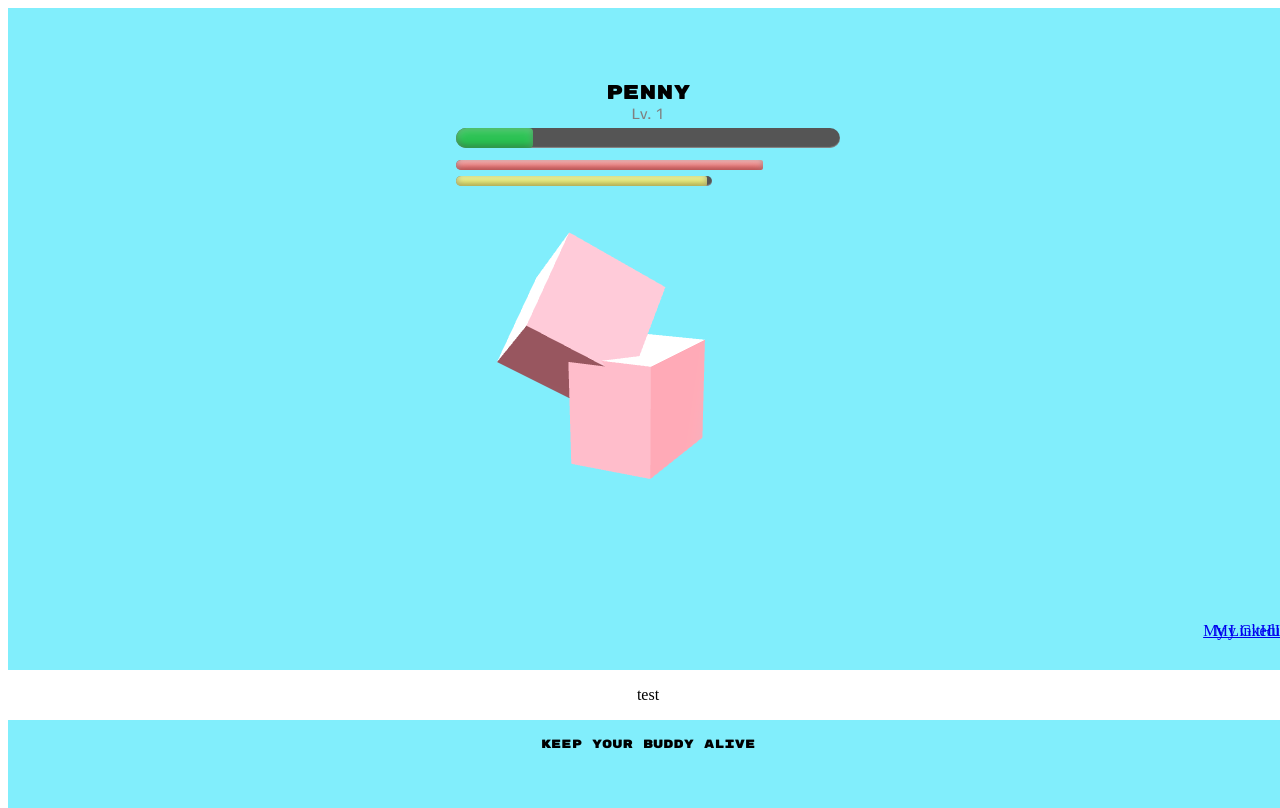
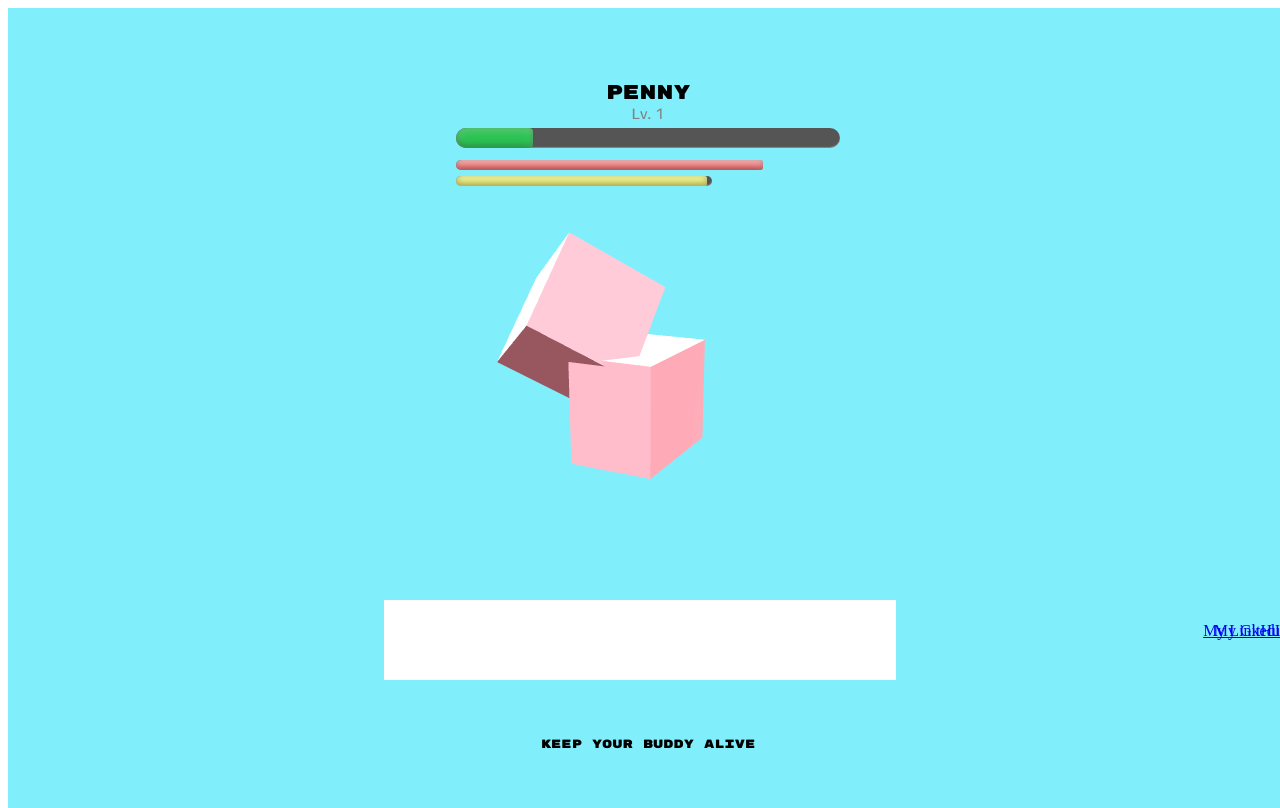
Before and after one commit to ablin2012/my-little-buddy, a website built with webpack: page index.html in a window 1280 px wide. Built offline with nearby package versions, Linux system fonts and the light colour scheme; animation ran at ten frames a second.

Commit message:
food images added

```diff
--- a/index.html
+++ b/index.html
@@ -27,11 +27,9 @@
       </div>
       <a class="personal-link" href="https://www.linkedin.com/in/adam-lin-2020/" target="blank">My LinkedIn</a>
       <a class="personal-link" href="https://github.com/ablin2012" target="blank">My GitHub</a>
-      <div id="food-hotbar">
-          <ul id="food">
-              <li>test</li>
-          </ul>
-      </div>
+      <canvas id="food-hotbar">
+
+      </canvas>
   </body>
 
 </html>
--- a/src/index.js
+++ b/src/index.js
@@ -15,10 +15,12 @@ document.addEventListener('DOMContentLoaded', function(event) {
     yTarget,
     floor;
 
+    // DOM elements
     let expBar = document.getElementById('exp-bar').firstElementChild;
     let hungerBar = document.getElementById('hunger-bar').firstElementChild;
     let happinessBar = document.getElementById('happiness-bar').firstElementChild;
     let buddyLevel = document.getElementById('level');
+    let foodHotbad = document.getElementById('food-hotbar');
 
 
     function init(){
--- a/src/styles/items.scss
+++ b/src/styles/items.scss
@@ -1,9 +1,11 @@
 #food-hotbar {
-    position: absolute;
-    bottom: 10%;
+    position: fixed;
+    left: 30%;
+    bottom: 15%;
     display: flex;
     flex-direction: row;
     justify-content: center;
-    width: 100%;
+    width: 40%;
+    height: 10%;
     background-color: white;
 }
```
Also changed, not shown: dist/main.css, src/assets/images/apple.png (added), src/assets/images/eggplant.png (added), src/assets/images/milk.png (added), src/assets/images/pizza.png (added), src/assets/images/sushi.png (added), 1 other file.
